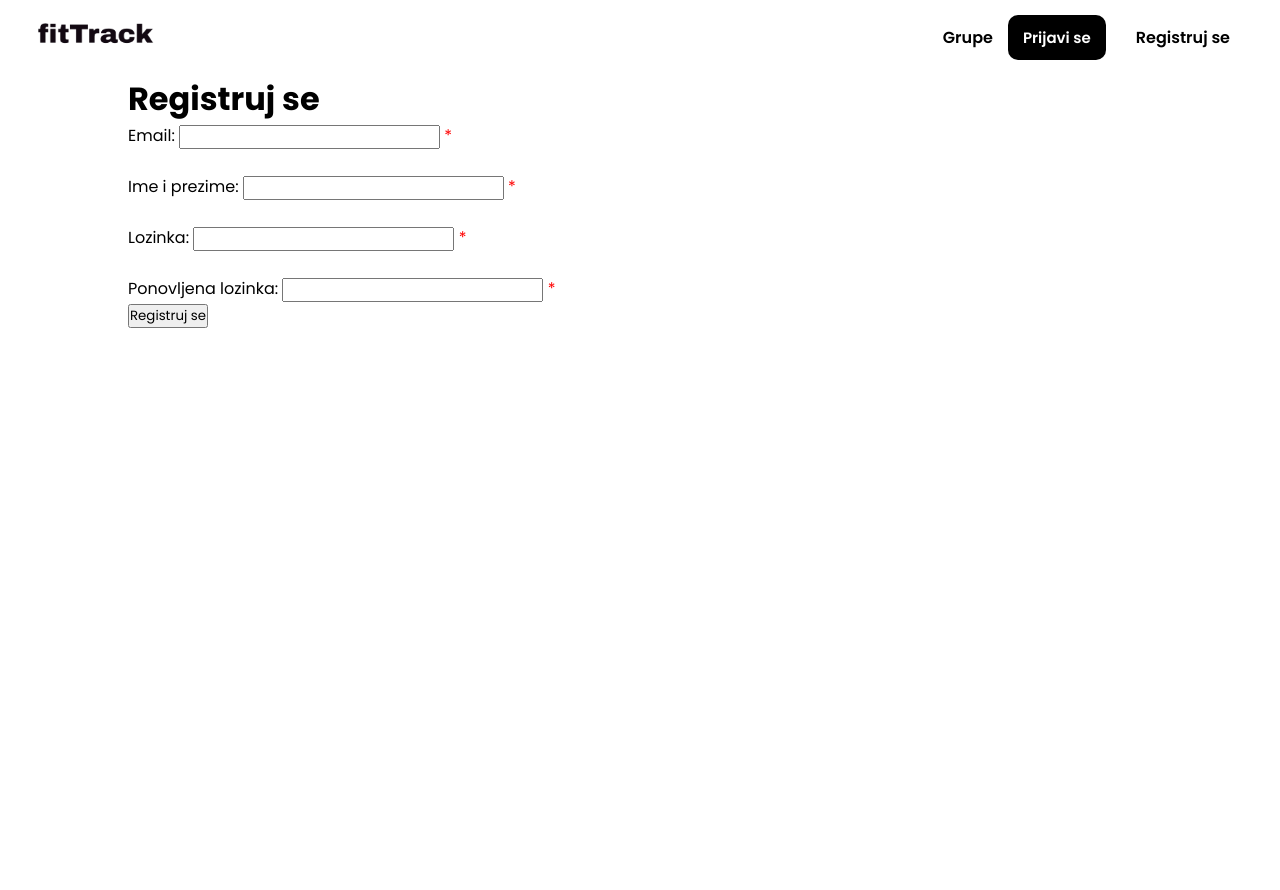
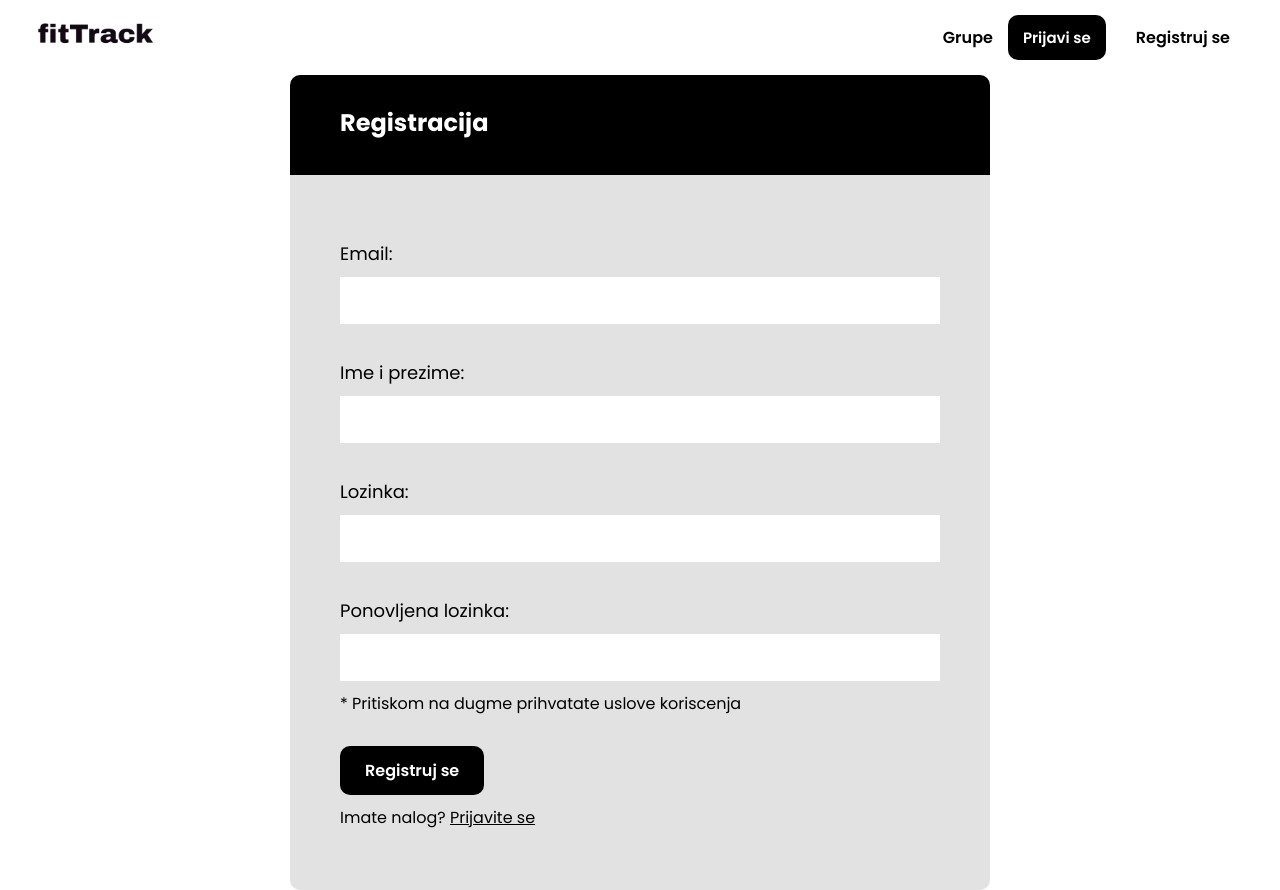
Before and after one commit to nickola23/PHPFitnessApp, a PHP site: page /register.php in a window 1280 px wide. Before the commit the page ends 328 px from the top, so only its background shows below. Run offline with PHP 8.4, Linux system fonts and the light colour scheme.

Commit message:
login and register design finished, bug fixes

```diff
--- a/css/global.css
+++ b/css/global.css
@@ -38,6 +38,8 @@ section{
     height: fit-content;
     width: fit-content;
     cursor: pointer;
+    border: none;
+    outline: none;
 }
 
 .btnLightOutline{
@@ -56,6 +58,8 @@ section{
     height: fit-content;
     width: fit-content;
     cursor: pointer;
+    border: none;
+    outline: none;
 }
 
 .error{
--- /dev/null
+++ b/css/login.css
@@ -0,0 +1,61 @@
+.loginSec{
+    flex-direction: column;
+}
+
+.loginHeader{
+    width: 100%;
+    max-width: 700px;
+    height: fit-content;
+    min-height: 100px;
+    background-color: #000;
+    color: #fff;
+    border-radius: 10px 10px 0 0;
+    padding: 30px 0 30px 50px;
+    margin: auto;
+}
+
+.loginForm{
+    display: flex;
+    flex-direction: column;
+    height: fit-content;
+    width: 100%;
+    max-width: 700px;
+    background-color: #e2e2e2;
+    color: #000;
+    border-radius: 0 0 10px 10px;
+    padding: 50px;
+    margin: auto;
+}
+
+.loginForm label{
+    font-size: 18px;
+    padding: 15px 0 5px 0;
+}
+
+.loginForm label:not(:first-of-type){
+    margin-top: 20px;
+}
+
+.loginForm input{
+    width: 100%;
+    padding: 10px 15px;
+    border: none;
+    outline: none;
+    margin-top: 5px;
+    font-size: 18px;
+    background-color: #fff;
+}
+
+.loginForm p{
+    font-size: 16px;
+    padding: 10px 0;
+}
+
+.loginLink{
+    text-decoration: underline;
+    color: #000;
+}
+
+.loginForm .btnDark{
+    margin-top: 20px;
+}
--- a/membership.php
+++ b/membership.php
@@ -128,7 +128,7 @@ else{
       <label for="iznos">Iznos za uplatu:</label>
       <input type="text" name="iznos">
       <span class="error"><?php echo $iznosErr?></span>
-      <label for="iznos">Lozinka:</label>
+      <label for="lozinka">Lozinka:</label>
       <input type="password" name="lozinka">
       <span class="error"><?php echo $lozinkaErr?></span><br>
       <button type="submit" class="btnDark">Uplatite</button>
--- a/register.php
+++ b/register.php
@@ -7,6 +7,7 @@
     <meta http-equiv="X-UA-Compatible" content="IE=edge">
     <meta name="viewport" content="width=device-width, initial-scale=1.0">
     <link rel="stylesheet" href="./css/global.css">
+    <link rel="stylesheet" href="./css/login.css">
     <title>FitTrack Registracija</title>
 </head>
 <body>
@@ -70,22 +71,24 @@ if ($_SERVER["REQUEST_METHOD"] == "POST") {
 }
 ?>
 <main>
-  <h1>Registruj se</h1>
-  <form method="post" action="<?php echo htmlspecialchars($_SERVER["PHP_SELF"]);?>" name="registerForm">
-    Email: <input type="text" name="email">
-    <span class="error">* <?php echo $emailErr?></span>
-    <br><br>
-    Ime i prezime: <input type="text" name="ime">
-    <span class="error">* <?php echo $imeErr?></span>
-    <br><br>
-    Lozinka: <input type="password" name="lozinka">
-    <span class="error">* <?php echo $lozinkaErr?></span>
-    <br><br>
-    Ponovljena lozinka: <input type="password" name="lozinka2">
-    <span class="error">* <?php echo $lozinka2Err?></span><br>
-    <input type="submit" name="submit" value="Registruj se">
-    <br><br>
-  </form>
+  <section class="loginSec">
+    <div class="loginHeader">
+      <h1>Registracija</h1>
+    </div>
+    <form method="post" action="<?php echo htmlspecialchars($_SERVER["PHP_SELF"]);?>" name="registerForm"  class="loginForm">
+      <label for="email">Email:</label><input type="text" name="email">
+      <span class="error"><?php echo $emailErr?></span>
+      <label for="ime">Ime i prezime:</label><input type="text" name="ime">
+      <span class="error"><?php echo $imeErr?></span>
+      <label for="lozinka">Lozinka:</label><input type="password" name="lozinka">
+      <span class="error"><?php echo $lozinkaErr?></span>
+      <label for="lozinka2">Ponovljena lozinka:</label><input type="password" name="lozinka2">
+      <span class="error"><?php echo $lozinka2Err?></span>
+      <p>* Pritiskom na dugme prihvatate uslove koriscenja <br></p>
+      <button type="submit" class="btnDark">Registruj se</button>
+      <p>Imate nalog? <a href="./login.php" class="loginLink">Prijavite se</a></p>
+    </form>
+  <section class="loginSec">
 
   <?php
     if(isset($_POST["submit"]) && $emailErr == "" && $imeErr == "" && $lozinkaErr == "" && $lozinka2Err == ""){
@@ -97,7 +100,7 @@ if ($_SERVER["REQUEST_METHOD"] == "POST") {
           echo "Korisnik dodat u bazu";
           header('Location: login.php');
         } else {
-          echo "Greska: " . $sql . "<br>" . $conn->error;
+          echo "Greska: " . $sql . $conn->error;
         }
         $conn->close();
       }
```
Also changed, not shown: index.php (+13 -1 lines), login.php (+16 -13 lines).
